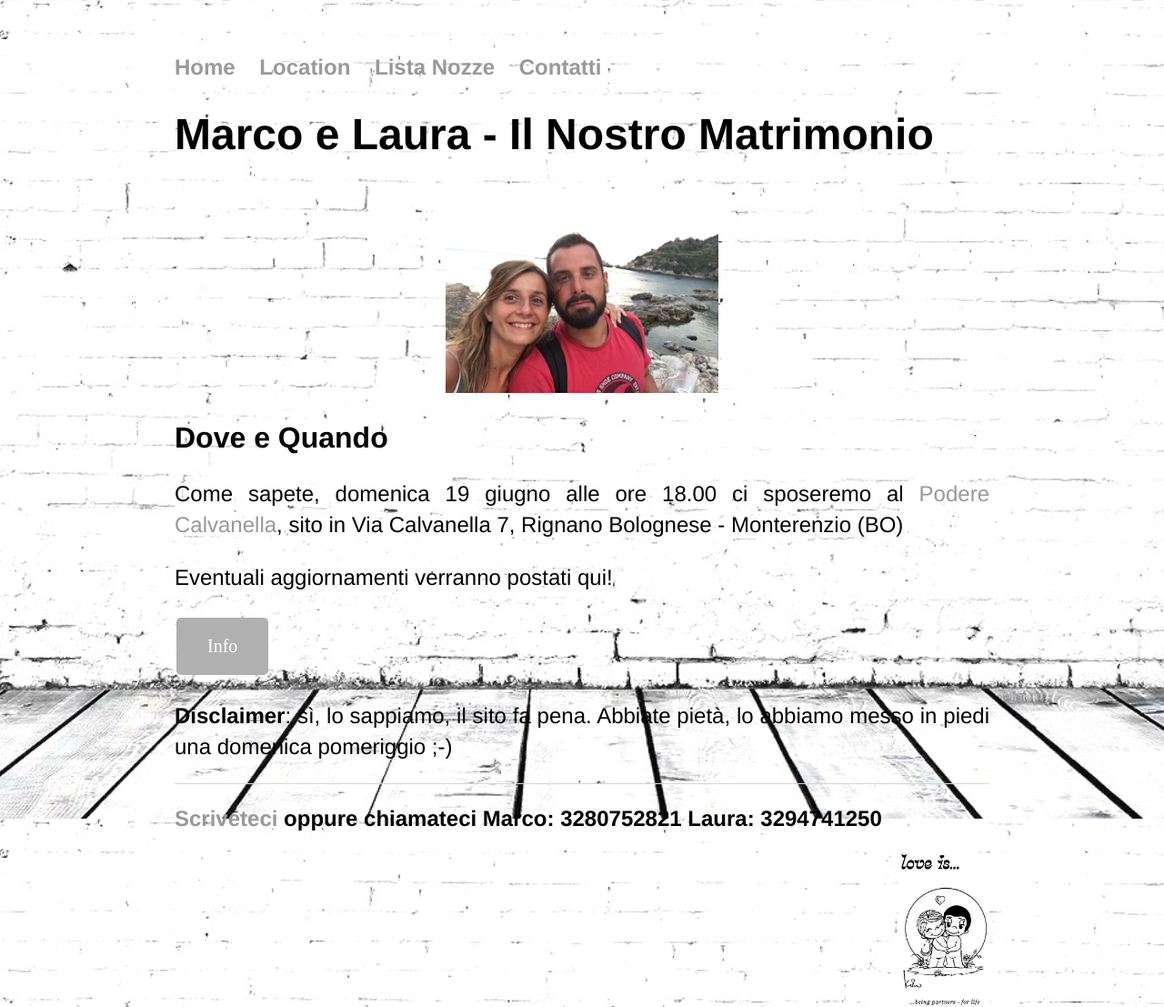
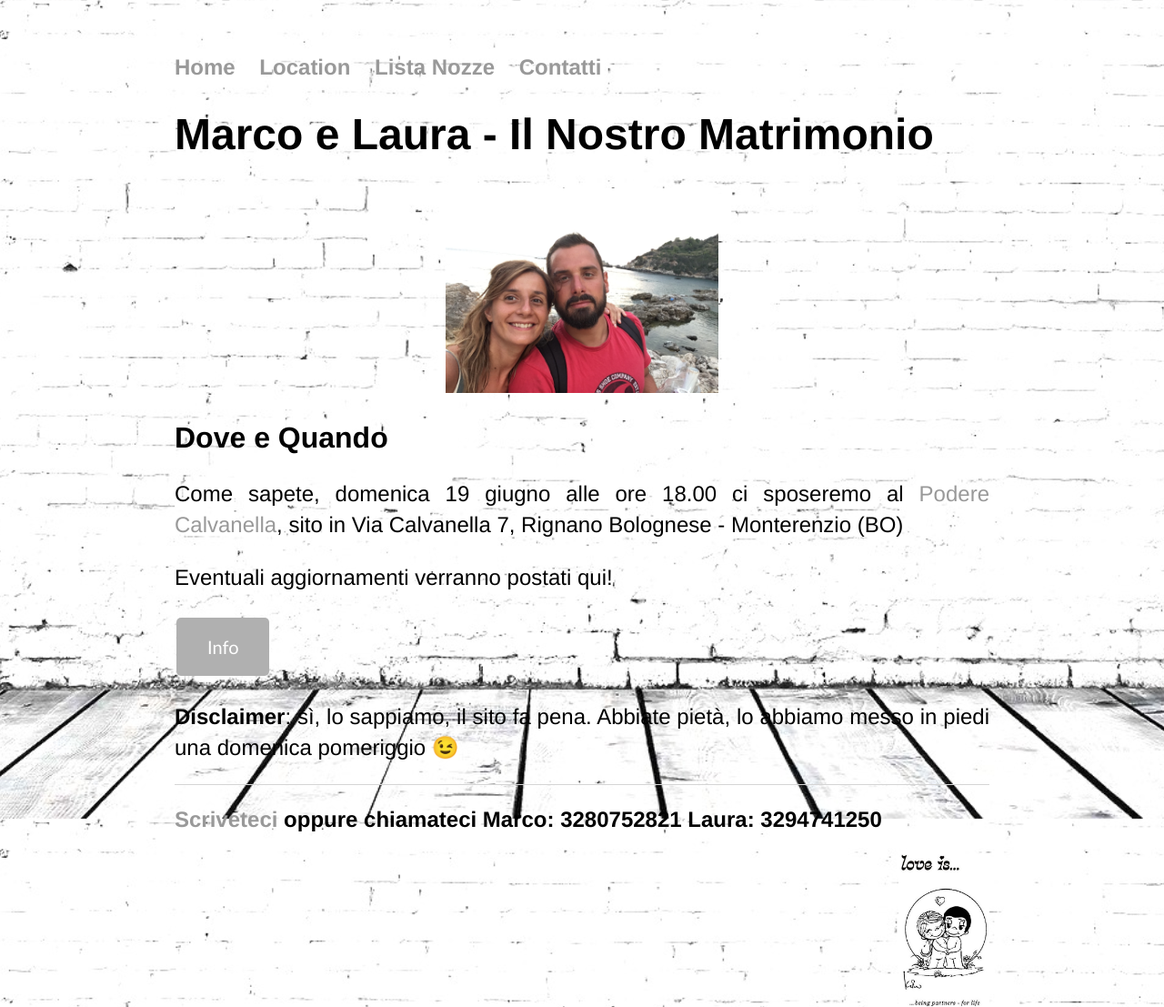
Before and after one commit to marcoelaura/marcoelaura.github.io, a Jekyll site: the page built from index.html, in a window 1280 px wide. Shown: the whole page at 91% size. Built offline with Jekyll 4.4.1, drawn with Linux system fonts in a browser that asks for light colours; part of the change alters nothing that is shown.

Commit message:
Update index.html

```diff
--- a/index.html
+++ b/index.html
@@ -22,6 +22,7 @@ title: Marco e Laura
         text-align: center;
         text-decoration: none;
         display: inline-block;
+	font-family: calibri;
         font-size: 20px;
         margin: 4px 2px;
         cursor: pointer;
@@ -37,7 +38,7 @@ title: Marco e Laura
  <!--	<button onclick="window.location.href='/Location';">  Click Here  </button>    #1c87c9  -->
 
 <p>
-	<b> Disclaimer</b>: sì, lo sappiamo, il sito fa pena. Abbiate pietà, lo abbiamo messo in piedi una domenica pomeriggio ;-)
+	<b> Disclaimer</b>: sì, lo sappiamo, il sito fa pena. Abbiate pietà, lo abbiamo messo in piedi una domenica pomeriggio &#128521
 </p>
 
 </div><!-- /.blurb -->
```
